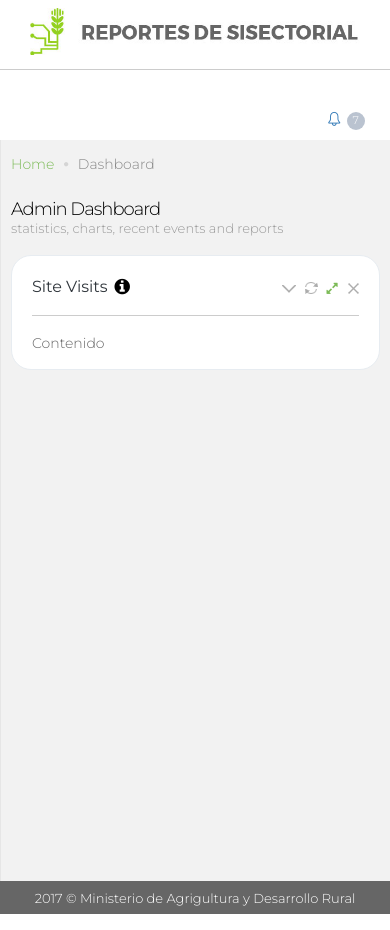
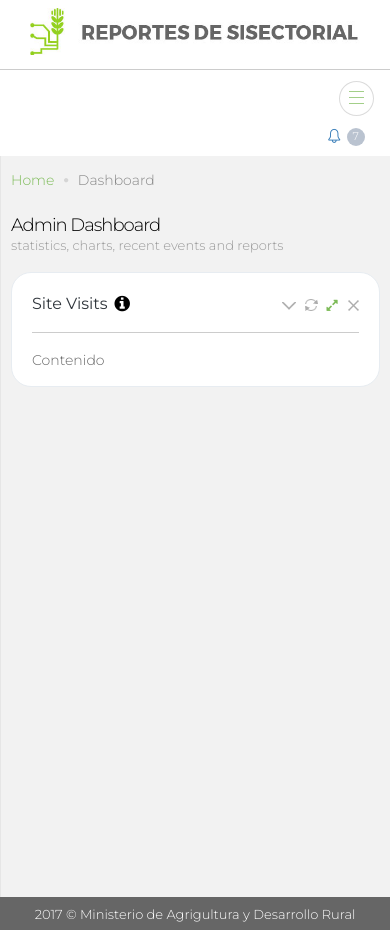
Before and after one commit to dayiskuan/reportes-sisectorial, a website: page admin_1/index.html in a window 390 px wide. Drawn offline with Linux system fonts and the light colour scheme.

Commit message:
Fixing responsive menu

```diff
--- a/sass/layouts/layout/custom.scss
+++ b/sass/layouts/layout/custom.scss
@@ -47,6 +47,26 @@ body {
 
     img {
         width: 100%;
+    }
+}
+
+.page-header.navbar .menu-toggler.responsive-toggler {
+    margin: 17px 6px 0 6px;
+    background: $white;
+    padding: 8px 9px 5px;
+    border-radius: 50% !important;
+    border: 1px solid $silver;
+
+    span,
+    span:after,
+    span:before {
+        width: 15px;
+        background: $lime;
+    }
+
+    &:hover,
+    &:focus {
+        background: $titanium;
     }
 }
 /* --- */
```
Also changed, not shown: assets/layouts/layout/css/custom.css.
